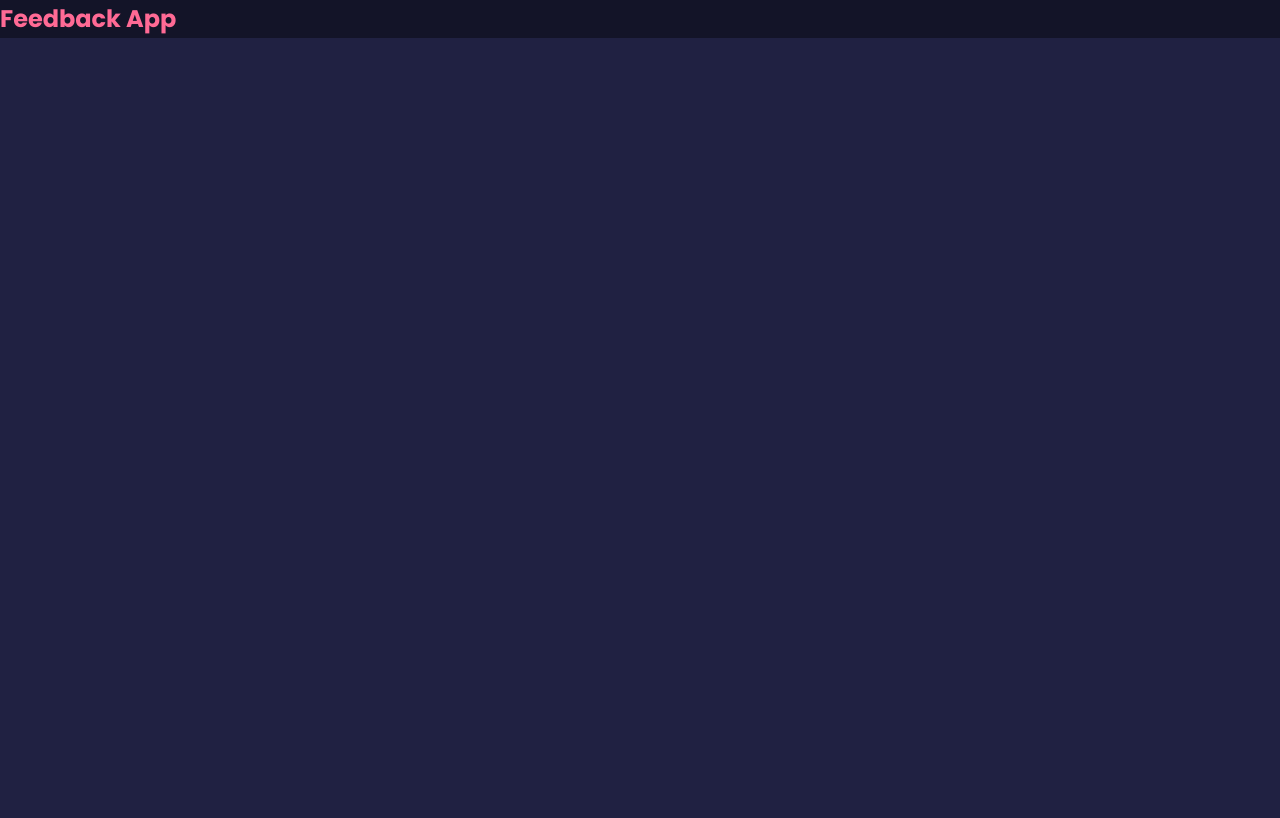
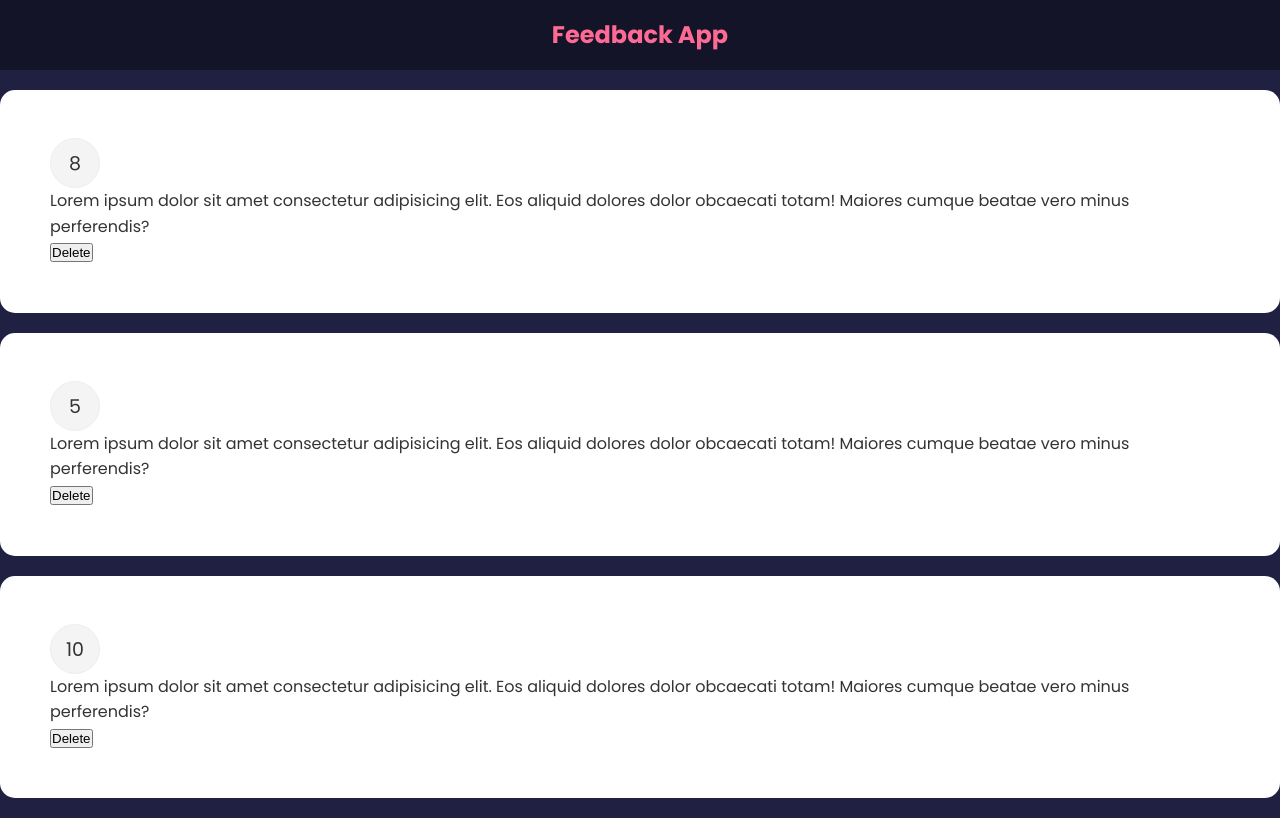
Before and after one commit to Pratapdong12/feedBackApp, a React (Create React App) app: page / in a window 1280 px wide. Built offline with nearby package versions, Linux system fonts and the light colour scheme.

Commit message:
State used and delete button implemented

```diff
--- a/public/index.html
+++ b/public/index.html
@@ -1,3 +1,12 @@
+<!DOCTYPE html>
+<html lang="en">
+<head>
+  <meta charset="UTF-8">
+  <meta http-equiv="X-UA-Compatible" content="IE=edge">
+  <meta name="viewport" content="width=device-width, initial-scale=1.0">
+  <title>Feedback App</title>
+</head>
 <body>
   <div id="root"></div>
 </body>
+</html>
--- a/src/App.js
+++ b/src/App.js
@@ -1,9 +1,25 @@
+import React from 'react';
 import Header from './components/Header';
+import { FeedbackData } from './data/FeedbackData';
+import FeedbackList from './components/FeedbackList';
 
 function App() {
-  return <Header/>;
 
+  const [feedback, setFeedback] = React.useState(FeedbackData);
 
+  const deleteFeedback = (id) =>{
+    if (window.confirm('Are u sure u want to delete')){
+      setFeedback(feedback.filter((item) => item.id !== id));
+    }
+    };
+  return (
+    <>
+      <Header />
+      <div className="container">
+      <FeedbackList feedback={feedback} handleDelete={deleteFeedback}/>
+      </div>
+    </>
+  );
 }
 
 export default App;
--- a/src/Counter.js
+++ /dev/null
@@ -1,6 +0,0 @@
-import App from "./App"
-
-function Counter(){
-    return <div>I am from counter</div>
-}
-export default Counter;
--- /dev/null
+++ b/src/components/FeedbackItem.js
@@ -0,0 +1,14 @@
+import React from 'react';
+import Card from './shared/Card';
+function FeedbackItem({ item, handleDelete }) {
+  return (
+
+    <Card>
+      <div className='num-display'>{item.rating}</div>
+      <div className='text-display'>{item.text}</div>
+      <button onClick = {() => handleDelete(item.id)}>Delete</button>
+    </Card>
+  );
+}
+
+export default FeedbackItem;
--- /dev/null
+++ b/src/components/FeedbackList.js
@@ -0,0 +1,20 @@
+import FeedbackItem from './FeedbackItem';
+
+function FeedbackList({ feedback, handleDelete}) {
+  if (!feedback || feedback.length === 0) {
+    return <h2>No feedback found!</h2>;
+  }
+
+
+
+  return (
+    <div className = "feedback-list">
+      {feedback.map((item) => (
+        <FeedbackItem key={item.id} item={item} handleDelete=
+        {handleDelete}/>
+      ))}
+    </div>
+  );
+}
+
+export default FeedbackList;
--- a/src/components/Header.js
+++ b/src/components/Header.js
@@ -1,7 +1,8 @@
 import PropTypes from 'prop-types';
 
-function Header({bgColor,textColor,text}) {
-    const headerStyles = { backgroundColor: bgColor, color: textColor};
+function Header({ bgColor, textColor, text }) {
+  const headerStyles = { backgroundColor: bgColor, color: textColor };
+
   return (
     <header style={headerStyles}>
       <div className='container'>
@@ -9,16 +10,18 @@ function Header({bgColor,textColor,text}) {
       </div>
     </header>
   );
+}
 
-}
 Header.defaultProps = {
   text: 'Feedback App',
   bgColor: 'rgba(0,0,0,0.4)',
-    textColor: '#ff6a95'
-}
+  textColor: '#ff6a95',
+};
+
 Header.propTypes = {
-    text: PropTypes.string,
+  text: PropTypes.string.isRequired,
   bgColor: PropTypes.string,
   textColor: PropTypes.string,
 };
-export default Header;;
+
+export default Header;
--- /dev/null
+++ b/src/components/shared/Card.js
@@ -0,0 +1,21 @@
+import PropTypes from 'prop-types';
+
+function Card({ children, reverse }) {
+    return (
+    <div className='card'
+        style = {{backgroundColor: reverse ? 'rgba(0,0,0,0.4)' : '#fff'
+    }}
+    >
+        {children}
+    </div>
+    );
+}
+Card.defaultProps = {
+    reverse: false,
+};
+Card.propTypes = {
+    children: PropTypes.node.isRequired,
+    reverse: PropTypes.bool,
+};
+
+export default Card;
--- /dev/null
+++ b/src/data/FeedbackData.js
@@ -0,0 +1,17 @@
+export const FeedbackData = [
+    {
+      id: 1,
+      rating: 8,
+      text: 'Lorem ipsum dolor sit amet consectetur adipisicing elit. Eos aliquid dolores dolor obcaecati totam! Maiores cumque beatae vero minus perferendis?',
+    },
+    {
+      id: 2,
+      rating: 5,
+      text: 'Lorem ipsum dolor sit amet consectetur adipisicing elit. Eos aliquid dolores dolor obcaecati totam! Maiores cumque beatae vero minus perferendis?',
+    },
+    {
+      id: 3,
+      rating: 10,
+      text: 'Lorem ipsum dolor sit amet consectetur adipisicing elit. Eos aliquid dolores dolor obcaecati totam! Maiores cumque beatae vero minus perferendis?',
+    },
+  ];
--- a/src/index.css
+++ b/src/index.css
@@ -12,3 +12,39 @@ body {
   color: #fff;
   line-height: 1.6;
 }
+
+header {
+  height: 70px;
+  width: 100%;
+  display: flex;
+  justify-content: space-between;
+  align-items: center;
+}
+
+.container {
+  max-width: 768;
+  margin: auto;
+}
+
+.card {
+  background-color: #fff;
+  color: #333;
+  border-radius: 15px;
+  padding: 48px 50px;
+  margin: 20px 0;
+  position: relative;
+}
+
+.rating li,
+.num-display {
+  position: relative;
+  background: #f4f4f4;
+  width: 50px;
+  height: 50px;
+  padding: 10px;
+  text-align: center;
+  border-radius: 50%;
+  font-size: 19px;
+  border: 1px #eee solid;
+  transition: 0.3s;
+}
--- a/src/index.js
+++ b/src/index.js
@@ -1,7 +1,6 @@
-import React from 'react';
 import ReactDOM from 'react-dom';
+import App from './App';
 
-import App from './App';
 import './index.css';
 
 ReactDOM.render(<App />, document.getElementById('root'));
```
Lines whose indentation alone changed are shown as unchanged.
